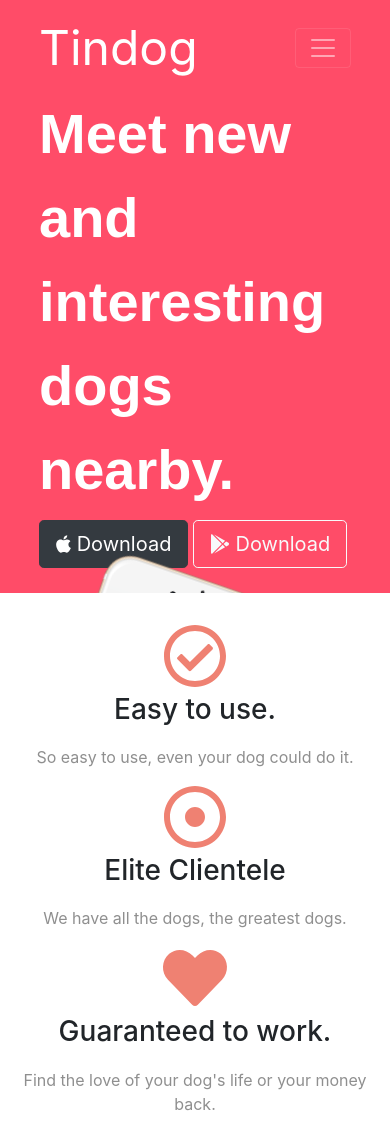
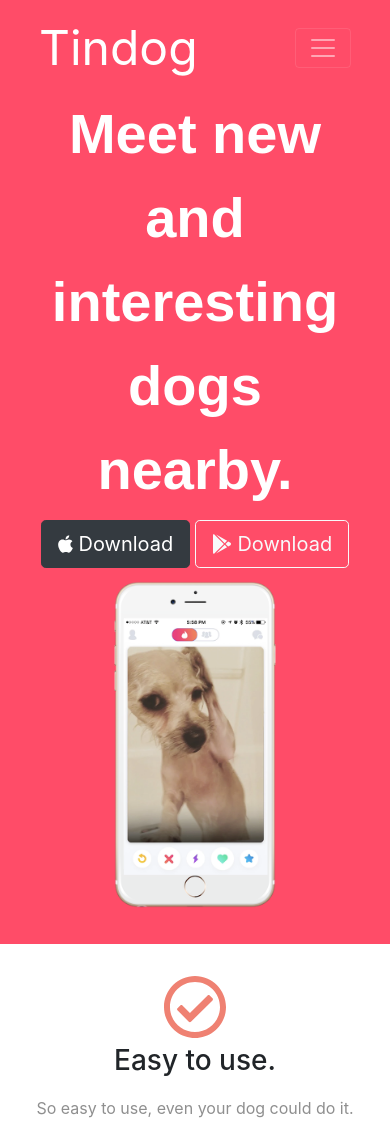
Before and after one commit to djain5888/first_web, a plain HTML site: page TinDog-Start-master/index.html in a window 390 px wide. Shown: the top 1123 px of the page. Drawn offline with nearby package versions, Linux system fonts and the light colour scheme.

Commit message:
Update styles.css

```diff
--- a/TinDog-Start-master/css/styles.css
+++ b/TinDog-Start-master/css/styles.css
@@ -14,7 +14,6 @@
     color: black;
     font-family: 'Montserrat-black', sans-serif;
 }
-
 
 h1{
     font-family: 'Montserrat-black', sans-serif;
@@ -116,3 +115,15 @@
     padding: 4% 5% 1%;
     text-align: center;
 }
+
+@media (max-width:1028px)
+{
+    .iphone-image{
+        position: static;
+        transform: rotate(0);
+        padding: 4% ;
+    }
+    #title{
+        text-align: center;
+    }
+}
```
